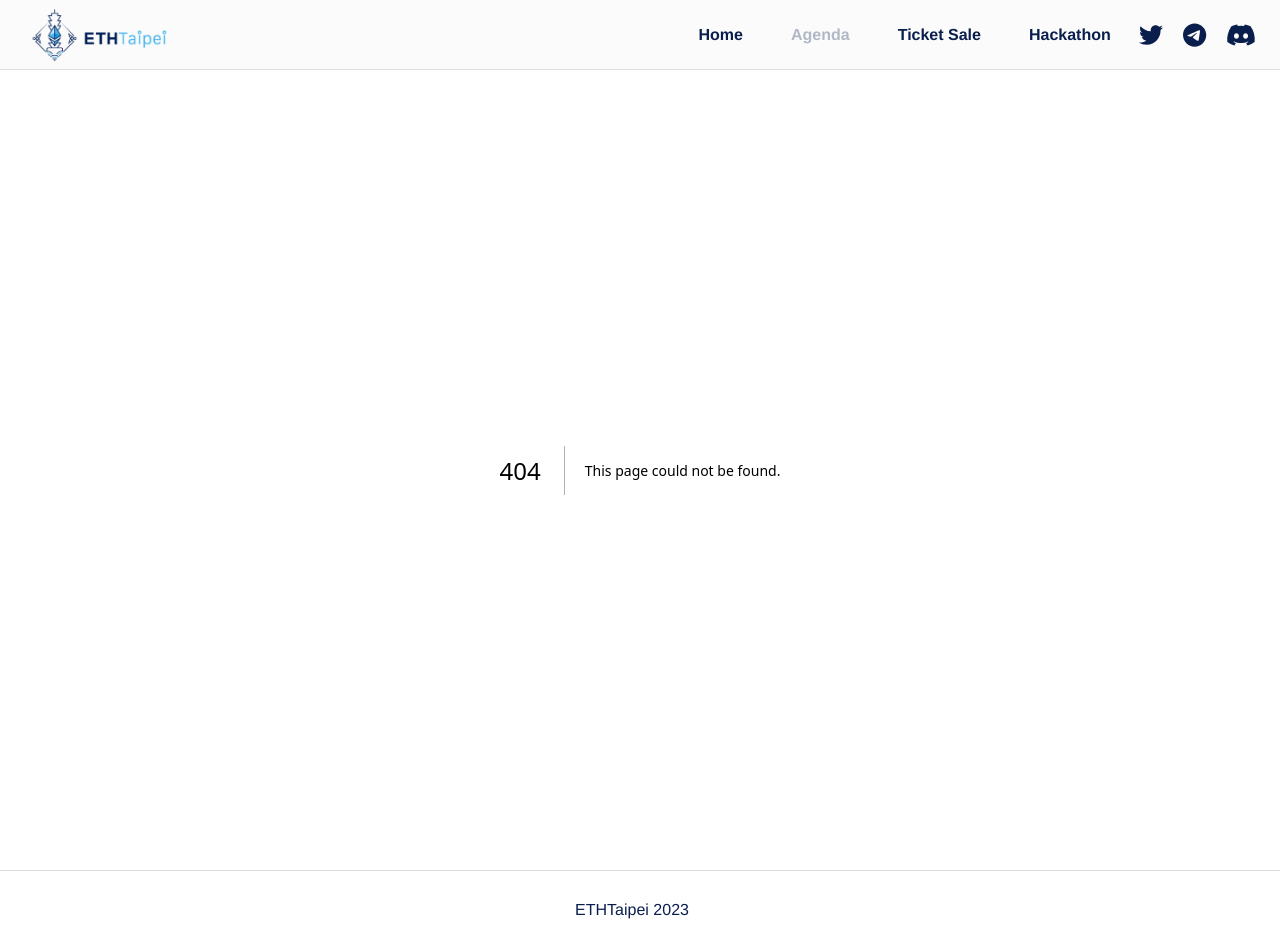
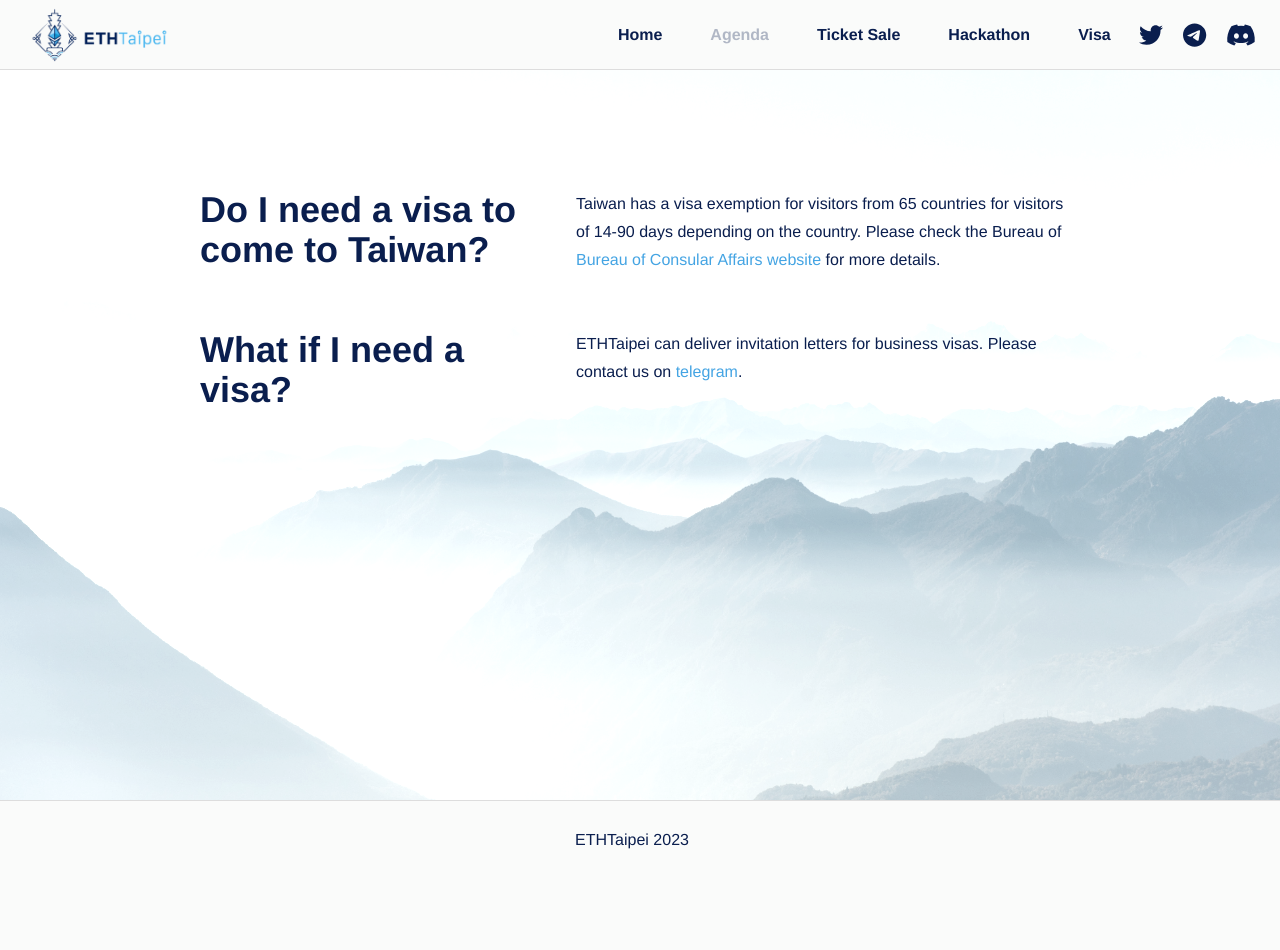
Before and after one commit to ETHTaipei/ETH-Taipei-Website, a Next.js app: page /visa in a window 1280 px wide. Before the commit this address had no page. After the commit the page ends 880 px from the top, so only its background shows below. Built offline with nearby package versions, Linux system fonts and the light colour scheme.

Commit message:
feat: add visa page

```diff
--- a/components/Layout/Header.tsx
+++ b/components/Layout/Header.tsx
@@ -47,6 +47,13 @@ const navItems = [
     value: hackathonUrl,
     disabled: false,
     isNewTab: true,
+    isPlugin: false,
+  },
+  {
+    label: t.navs.visa,
+    value: "/visa",
+    disabled: false,
+    isNewTab: false,
     isPlugin: false,
   },
 ];
--- /dev/null
+++ b/components/VisaPage/Visa.tsx
@@ -0,0 +1,106 @@
+import Colors from "@/styles/colors";
+import React from "react";
+import styled from "styled-components";
+import Image from "next/image";
+import { visaUrl, telegramUrl } from "@/public/constant/urls";
+
+import bgImage from "@/public/images/eth-taipei-banner-background-2.png";
+import t from "@/public/constant/content";
+
+const Visa = () => {
+  return (
+    <Container>
+      <Image src={bgImage} fill quality={100} alt="bgImage" />
+      <MainContent>
+        <Row>
+          <Title>{t.visa.visaQuestion1}</Title>
+          <Description>
+            {t.visa.visaAnswer1Part1}
+            <Link href={visaUrl} target="_blank">
+              {t.visa.BureauOfConsularAffairs}
+            </Link>
+            {t.visa.visaAnswer1Part2}
+          </Description>
+        </Row>
+        <Row>
+          <Title>{t.visa.visaQuestion2}</Title>
+          <Description>
+            {t.visa.visaAnswer2Part1}
+            <Link href={telegramUrl} target="_blank">
+              {t.visa.telegram}
+            </Link>
+            {t.visa.visaAnswer2Part2}
+          </Description>
+        </Row>
+      </MainContent>
+    </Container>
+  );
+};
+
+export default Visa;
+
+const Container = styled.div`
+  min-height: calc(100vh - 70px);
+  width: 100%;
+  /* display: flex;
+  flex-direction: column;
+  justify-content: center;
+  align-items: center; */
+  @media (max-width: 992px) {
+    min-height: calc(100vh - 60px);
+  }
+  position: relative;
+  > img {
+    object-fit: cover;
+    object-position: top;
+    z-index: -1;
+    filter: grayscale(0.5) brightness(1.2);
+  }
+`;
+
+const MainContent = styled.div`
+  width: 100%;
+  max-width: 960px;
+  margin: auto;
+  display: flex;
+  flex-direction: column;
+  gap: 40px;
+  padding: 120px 40px;
+`;
+
+const Row = styled.div`
+  display: flex;
+  gap: 40px;
+  @media (max-width: 768px) {
+    display: block;
+  }
+`;
+
+const Title = styled.h2`
+  flex: 1;
+  font-size: 36px;
+  font-weight: bold;
+  line-height: 40px;
+  color: ${Colors.pennBlue};
+  margin-bottom: 20px;
+  @media (max-width: 768px) {
+    flex: inherit;
+    font-size: 24px;
+    line-height: 32px;
+  }
+`;
+
+const Description = styled.span`
+  flex: 1.5;
+  font-size: 16px;
+  line-height: 28px;
+  color: ${Colors.pennBlue};
+  display: block;
+`;
+
+const Link = styled.a`
+  color: ${Colors.btnBlue};
+  :hover {
+    color: ${Colors.aero};
+  }
+`;
--- /dev/null
+++ b/pages/visa/index.tsx
@@ -0,0 +1,22 @@
+import Colors from "@/styles/colors";
+import React from "react";
+import styled from "styled-components";
+import Visa from "@/components/VisaPage/Visa";
+
+const VisaPage = () => {
+  return (
+    <Container>
+      <Visa />
+    </Container>
+  );
+};
+
+export default VisaPage;
+
+const Container = styled.div`
+  width: 100%;
+  display: flex;
+  flex-direction: column;
+  justify-content: center;
+  align-items: center;
+`;
--- a/public/constant/content.ts
+++ b/public/constant/content.ts
@@ -45,12 +45,27 @@ const navs = {
   agenda: "Agenda",
   ticket: "Ticket Sale",
   hackathon: "Hackathon",
+  visa: "Visa",
+};
+
+const visa = {
+  visaQuestion1: "Do I need a visa to come to Taiwan?",
+  visaAnswer1Part1:
+    "Taiwan has a visa exemption for visitors from 65 countries for visitors of 14-90 days depending on the country. Please check the Bureau of ",
+  BureauOfConsularAffairs: "Bureau of Consular Affairs website",
+  visaAnswer1Part2: " for more details.",
+  visaQuestion2: "What if I need a visa?",
+  visaAnswer2Part1:
+    "ETHTaipei can deliver invitation letters for business visas. Please contact us on ",
+  telegram: "telegram",
+  visaAnswer2Part2: ".",
 };
 
 const t = {
   common,
   homepage,
   navs,
+  visa,
 };
 
 export default t;
--- a/public/constant/urls.ts
+++ b/public/constant/urls.ts
@@ -20,3 +20,5 @@ export const tpeUrl = "https://twitter.com/eth_taipei";
 
 export const taikaiUrl = "https://taikai.network/";
 export const unlockUrl = "https://unlock-protocol.com/";
+
+export const visaUrl = "https://www.boca.gov.tw/cp-149-4486-7785a-2.html";
```
Also changed, not shown: pages/ticketSale/index.tsx (deleted, +0 -33 lines).
